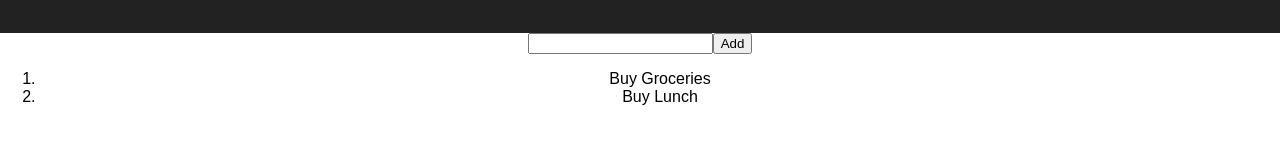
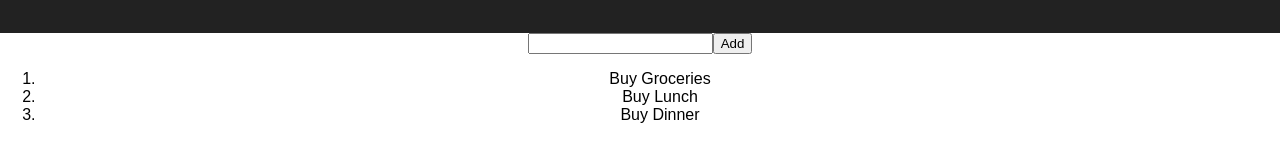
Before and after one commit to silent-conspiracy/react-todo, a React (Create React App) app: page / in a window 1280 px wide. Shown: the part 157-318 px from the top of the page. Built offline with nearby package versions, Linux system fonts and the light colour scheme.

Commit message:
Introducing DOM looping based on state

```diff
--- a/src/Todo.js
+++ b/src/Todo.js
@@ -6,9 +6,18 @@ class Todo extends React.Component {
     this.state = {
       todoList: [
         "Buy Groceries",
-        "Buy Lunch"
+        "Buy Lunch",
+        "Buy Dinner"
       ]
     }
+  }
+
+  renderTodoList() {
+    let tmpList = [];
+    for (let i=0; i<this.state.todoList.length; i++) {
+      tmpList.push(<li>{this.state.todoList[i]}</li>);
+    }
+    return tmpList;
   }
 
   render() {
@@ -17,8 +26,7 @@ class Todo extends React.Component {
         <input type="text" />
         <button>Add</button>
         <ol>
-          <li>{this.state.todoList[0]}</li>
-          <li>{this.state.todoList[1]}</li>
+          {this.renderTodoList()}
         </ol>
       </div>
     )
```
